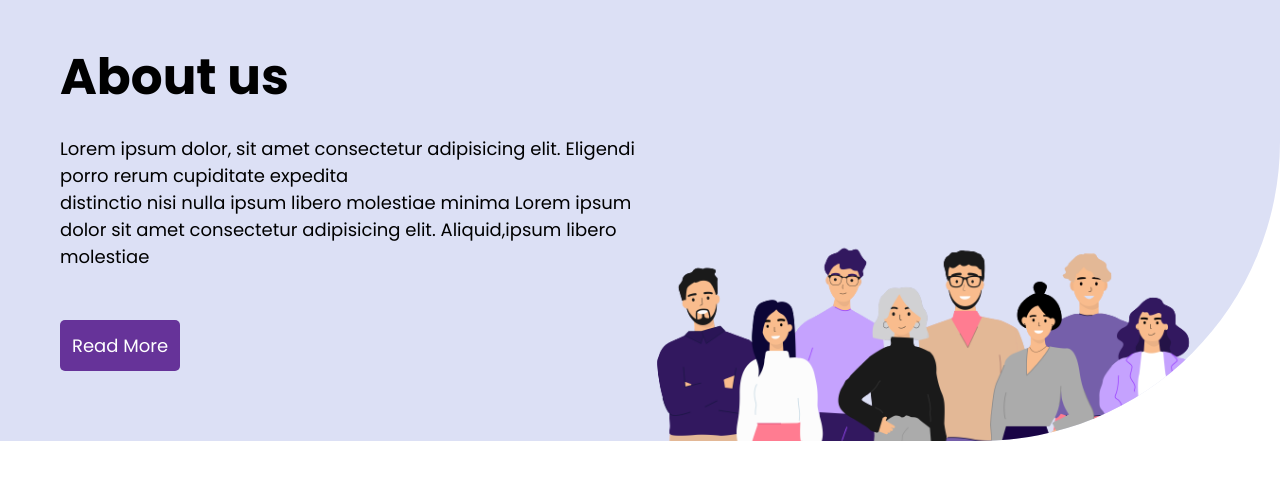
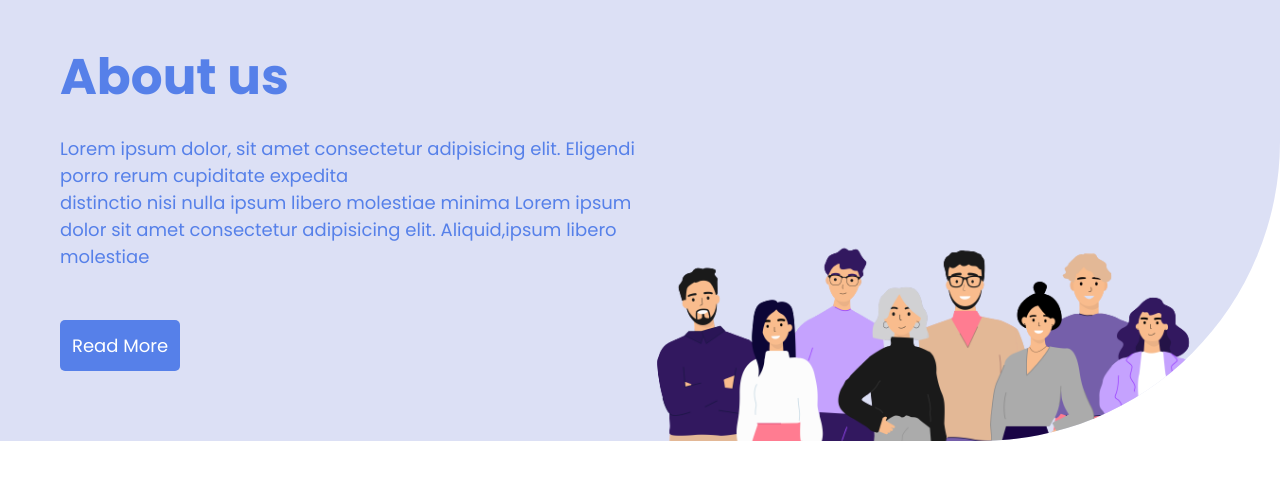
Before and after one commit to ShashankShishodia21/only-for-us, a Django app: page /home/ in a window 1280 px wide. Shown: the top 502 px of the page. Run offline with Django 4.2, Linux system fonts and the light colour scheme.

Commit message:
add some correction

```diff
--- a/main/templates/main/home.html
+++ b/main/templates/main/home.html
@@ -35,6 +35,7 @@
             padding: 20px 60px;
             border-radius: 0px 0px 300px 0px ;
             overflow: hidden;
+            color: #5680E9;
         }
         .image-container{
             flex: 1;
@@ -67,7 +68,7 @@
             text-decoration: none;
             padding: 12px;
             margin: 50px 0px;
-            background-color: rebeccapurple;
+            background-color: #5680E9;
             border: 2px solid transparent;
             color: white;
             border-radius: 5px;
```
